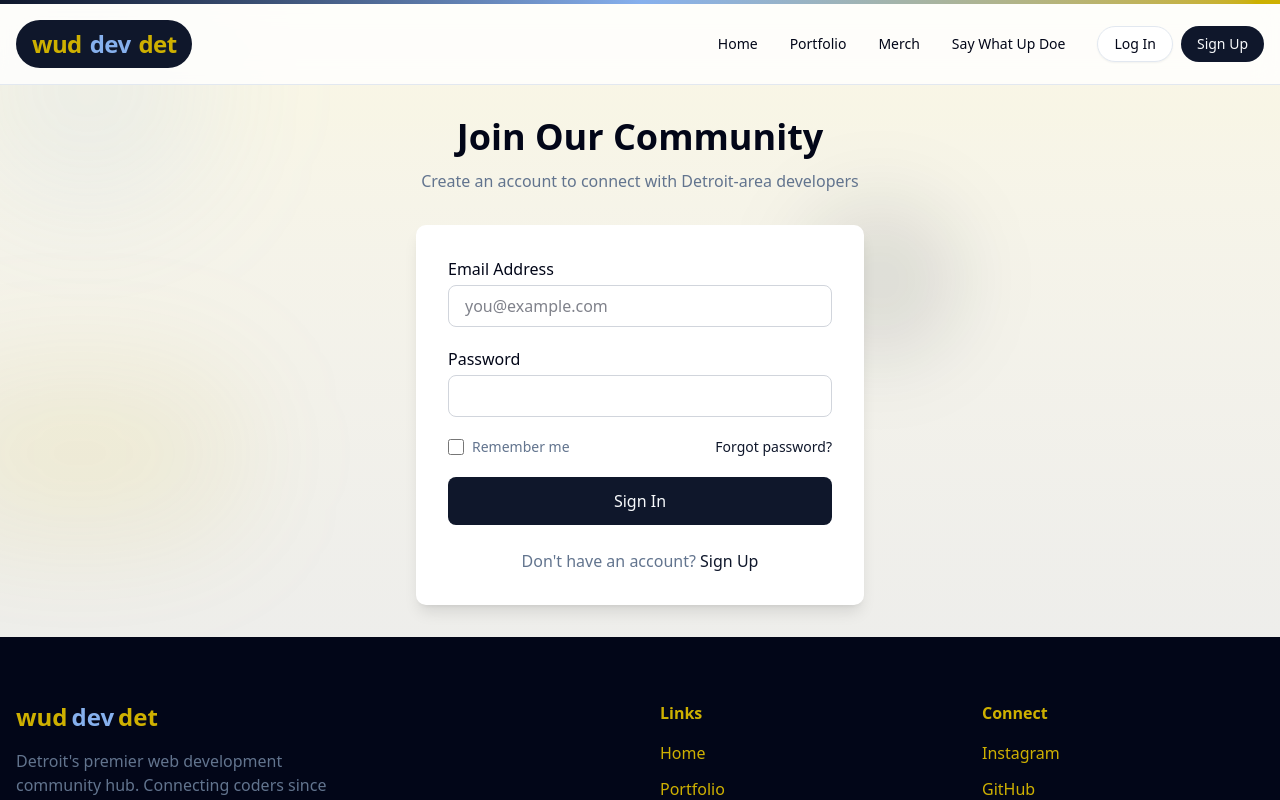
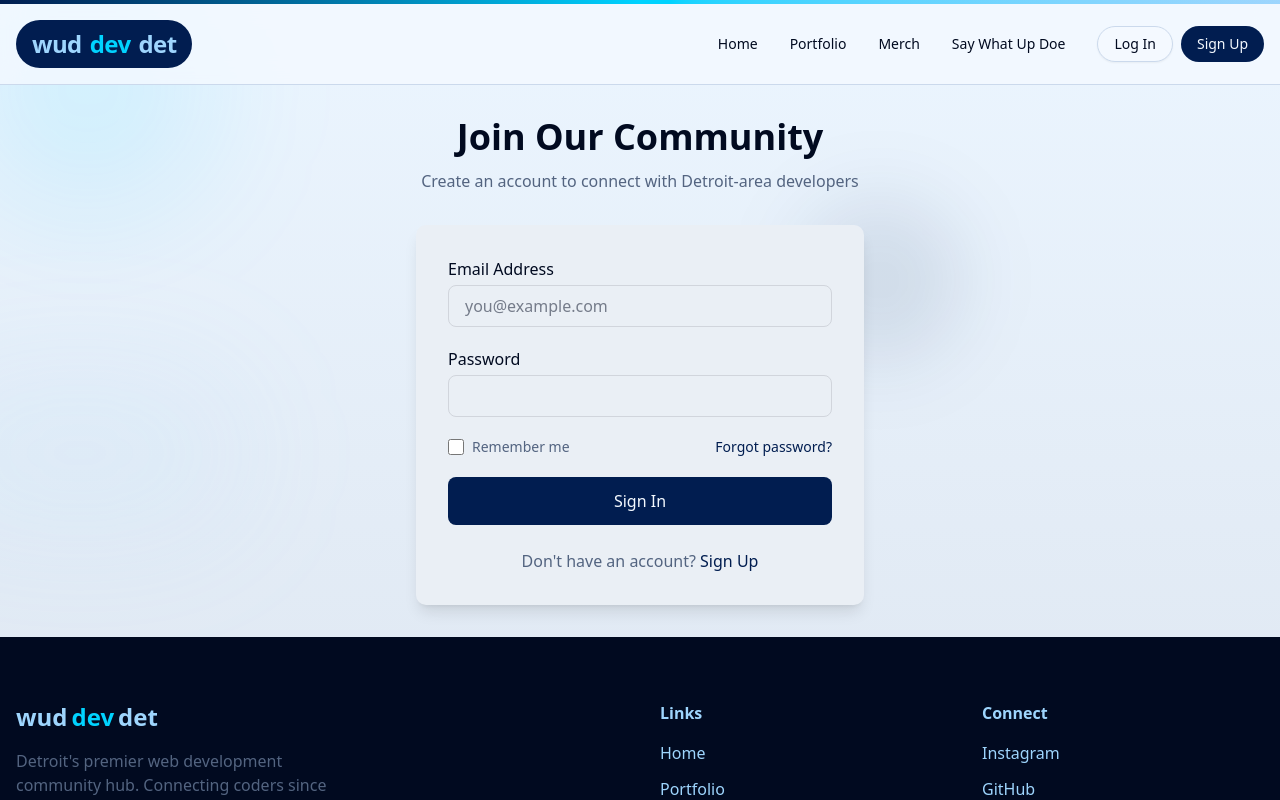
Before and after one commit to Papa-Sean/wuddetdev, a Next.js app in the folder client/: page /login in a window 1280 px wide. Shown: the top 800 px of the page. Built offline with nearby package versions, Linux system fonts and the light colour scheme; no server answers.

Commit message:
style(globals): update color variables for light and dark themes

```diff
--- a/client/src/app/globals.css
+++ b/client/src/app/globals.css
@@ -4,6 +4,7 @@
 @custom-variant dark (&:is(.dark *));
 
 @theme inline {
+  /* Maintained all original variable mappings */
   --color-background: var(--background);
   --color-foreground: var(--foreground);
   --font-sans: var(--font-geist-sans);
@@ -45,71 +46,73 @@
 
 :root {
   --radius: 0.625rem;
-	--background: oklch(1 0 0);
-	--foreground: oklch(0.129 0.042 264.695);
-	--card: oklch(1 0 0);
-	--card-foreground: oklch(0.129 0.042 264.695);
-	--popover: oklch(1 0 0);
-	--popover-foreground: oklch(0.129 0.042 264.695);
-	--primary: oklch(0.208 0.042 265.755);
-	--primary-foreground: oklch(0.984 0.003 247.858);
-	--secondary: oklch(0.76 0.1668 97.83);
-	--secondary-foreground: oklch(0.76 0.1668 97.83);
-	--muted: oklch(0.968 0.007 247.896);
-	--muted-foreground: oklch(0.554 0.046 257.417);
-	--accent: oklch(0.75 0.1 258);
-	--accent-foreground: oklch(0.75 0.1 258);
-	--destructive: oklch(0.577 0.245 27.325);
-	--border: oklch(0.929 0.013 255.508);
-	--input: oklch(0.929 0.013 255.508);
-	--ring: oklch(0.704 0.04 256.788);
-	--chart-1: oklch(0.646 0.222 41.116);
-	--chart-2: oklch(0.6 0.118 184.704);
-	--chart-3: oklch(0.398 0.07 227.392);
-	--chart-4: oklch(0.828 0.189 84.429);
-	--chart-5: oklch(0.769 0.188 70.08);
-	--sidebar: oklch(0.984 0.003 247.858);
-	--sidebar-foreground: oklch(0.129 0.042 264.695);
-	--sidebar-primary: oklch(0.208 0.042 265.755);
-	--sidebar-primary-foreground: oklch(0.984 0.003 247.858);
-	--sidebar-accent: oklch(0.968 0.007 247.896);
-	--sidebar-accent-foreground: oklch(0.208 0.042 265.755);
-	--sidebar-border: oklch(0.929 0.013 255.508);
-	--sidebar-ring: oklch(0.704 0.04 256.788);
+  /* Light mode - Garage Workshop */
+  --background: oklch(0.98 0.01 250); /* Off-white with blue tint */
+  --foreground: oklch(0.15 0.05 260); /* Deep navy blue */
+  --card: oklch(0.95 0.01 255); /* Slightly darker than background */
+  --card-foreground: oklch(0.18 0.06 260);
+  --popover: oklch(0.96 0.02 255);
+  --popover-foreground: oklch(0.20 0.06 260);
+  --primary: oklch(0.25 0.1 260); /* Vibrant mechanic blue */
+  --primary-foreground: oklch(0.98 0.01 255);
+  --secondary: oklch(0.85 0.08 240); /* Steel blue */
+  --secondary-foreground: oklch(0.20 0.06 260);
+  --muted: oklch(0.90 0.03 255);
+  --muted-foreground: oklch(0.50 0.05 260);
+  --accent: oklch(0.80 0.15 220); /* Cyan accent */
+  --accent-foreground: oklch(0.20 0.08 260);
+  --destructive: oklch(0.65 0.25 25); /* Warning red */
+  --border: oklch(0.88 0.03 255);
+  --input: oklch(0.92 0.02 255);
+  --ring: oklch(0.70 0.10 260);
+  --chart-1: oklch(0.65 0.22 260); /* Blue spectrum */
+  --chart-2: oklch(0.60 0.18 240);
+  --chart-3: oklch(0.55 0.15 220);
+  --chart-4: oklch(0.50 0.12 200);
+  --chart-5: oklch(0.45 0.10 180);
+  --sidebar: oklch(0.96 0.02 255);
+  --sidebar-foreground: oklch(0.20 0.06 260);
+  --sidebar-primary: oklch(0.25 0.1 260);
+  --sidebar-primary-foreground: oklch(0.98 0.01 255);
+  --sidebar-accent: oklch(0.85 0.08 240);
+  --sidebar-accent-foreground: oklch(0.25 0.1 260);
+  --sidebar-border: oklch(0.88 0.03 255);
+  --sidebar-ring: oklch(0.70 0.10 260);
 }
 
 .dark {
-	--background: oklch(0.129 0.042 264.695);
-	--foreground: oklch(0.984 0.003 247.858);
-	--card: oklch(0.208 0.042 265.755);
-	--card-foreground: oklch(0.984 0.003 247.858);
-	--popover: oklch(0.208 0.042 265.755);
-	--popover-foreground: oklch(0.984 0.003 247.858);
-	--primary: oklch(0.929 0.013 255.508);
-	--primary-foreground: oklch(0.208 0.042 265.755);
-	--secondary: oklch(0.76 0.1668 97.83);
-	--secondary-foreground: oklch(0.76 0.1668 97.83);
-	--muted: oklch(0.279 0.041 260.031);
-	--muted-foreground: oklch(0.704 0.04 256.788);
-	--accent: oklch(0.75 0.1 258);
-	--accent-foreground: oklch(0.75 0.1 258);
-	--destructive: oklch(0.704 0.191 22.216);
-	--border: oklch(1 0 0 / 10%);
-	--input: oklch(1 0 0 / 15%);
-	--ring: oklch(0.551 0.027 264.364);
-	--chart-1: oklch(0.488 0.243 264.376);
-	--chart-2: oklch(0.696 0.17 162.48);
-	--chart-3: oklch(0.769 0.188 70.08);
-	--chart-4: oklch(0.627 0.265 303.9);
-	--chart-5: oklch(0.645 0.246 16.439);
-	--sidebar: oklch(0.208 0.042 265.755);
-	--sidebar-foreground: oklch(0.984 0.003 247.858);
-	--sidebar-primary: oklch(0.488 0.243 264.376);
-	--sidebar-primary-foreground: oklch(0.984 0.003 247.858);
-	--sidebar-accent: oklch(0.279 0.041 260.031);
-	--sidebar-accent-foreground: oklch(0.984 0.003 247.858);
-	--sidebar-border: oklch(1 0 0 / 10%);
-	--sidebar-ring: oklch(0.551 0.027 264.364);
+  /* Dark mode - Cyber Terminal */
+  --background: oklch(0.12 0.05 260); /* Deep navy */
+  --foreground: oklch(0.95 0.01 220); /* Electric blue text */
+  --card: oklch(0.15 0.06 260);
+  --card-foreground: oklch(0.90 0.02 220);
+  --popover: oklch(0.18 0.07 260);
+  --popover-foreground: oklch(0.90 0.02 220);
+  --primary: oklch(0.70 0.25 240); /* Neon blue */
+  --primary-foreground: oklch(0.15 0.06 260);
+  --secondary: oklch(0.30 0.10 240); /* Metallic blue */
+  --secondary-foreground: oklch(0.90 0.05 220);
+  --muted: oklch(0.20 0.08 260);
+  --muted-foreground: oklch(0.60 0.10 220);
+  --accent: oklch(0.80 0.30 220); /* Cyan highlight */
+  --accent-foreground: oklch(0.15 0.06 260);
+  --destructive: oklch(0.70 0.25 25);
+  --border: oklch(0.25 0.08 260);
+  --input: oklch(0.20 0.07 260);
+  --ring: oklch(0.75 0.20 240);
+  --chart-1: oklch(0.75 0.25 240); /* Glowing blues */
+  --chart-2: oklch(0.70 0.22 220);
+  --chart-3: oklch(0.65 0.20 200);
+  --chart-4: oklch(0.60 0.18 180);
+  --chart-5: oklch(0.55 0.15 160);
+  --sidebar: oklch(0.18 0.07 260);
+  --sidebar-foreground: oklch(0.90 0.02 220);
+  --sidebar-primary: oklch(0.70 0.25 240);
+  --sidebar-primary-foreground: oklch(0.15 0.06 260);
+  --sidebar-accent: oklch(0.30 0.10 240);
+  --sidebar-accent-foreground: oklch(0.90 0.05 220);
+  --sidebar-border: oklch(0.25 0.08 260);
+  --sidebar-ring: oklch(0.75 0.20 240);
 }
 
 @layer base {
@@ -120,6 +123,8 @@
     @apply bg-background text-foreground;
   }
 }
+
+/* Patterns updated to use new color variables */
 .pattern-chevron {
   background-image: repeating-linear-gradient(
     45deg,
@@ -135,61 +140,10 @@
   background-size: 10px 10px;
 }
 
-.pattern-atomic {
-	position: relative;
-}
-
 .pattern-atomic::before {
-	content: '';
-	position: absolute;
-	top: 0;
-	left: 0;
-	right: 0;
-	bottom: 0;
   background-image: radial-gradient(
     circle at center,
     var(--accent) 2px,
     transparent 2px
   );
-	background-size: 30px 30px;
-	opacity: 0.15;
-	z-index: -1;
 }
-.pattern-chevron {
-  background-image: repeating-linear-gradient(
-    45deg,
-    currentColor 0,
-    currentColor 1px,
-    transparent 0,
-    transparent 10px
-  );
-}
-
-.pattern-dots {
-  background-image: radial-gradient(
-    currentColor 1px,
-    transparent 1px
-  );
-  background-size: 10px 10px;
-}
-
-.pattern-atomic {
-  position: relative;
-}
-
-.pattern-atomic::before {
-  content: "";
-  position: absolute;
-  top: 0;
-  left: 0;
-  right: 0;
-  bottom: 0;
-  background-image: radial-gradient(
-    circle at center,
-    currentColor 2px,
-    transparent 2px
-  );
-  background-size: 30px 30px;
-  opacity: 0.15;
-  z-index: -1;
-}
```
Lines whose indentation alone changed are shown as unchanged.
